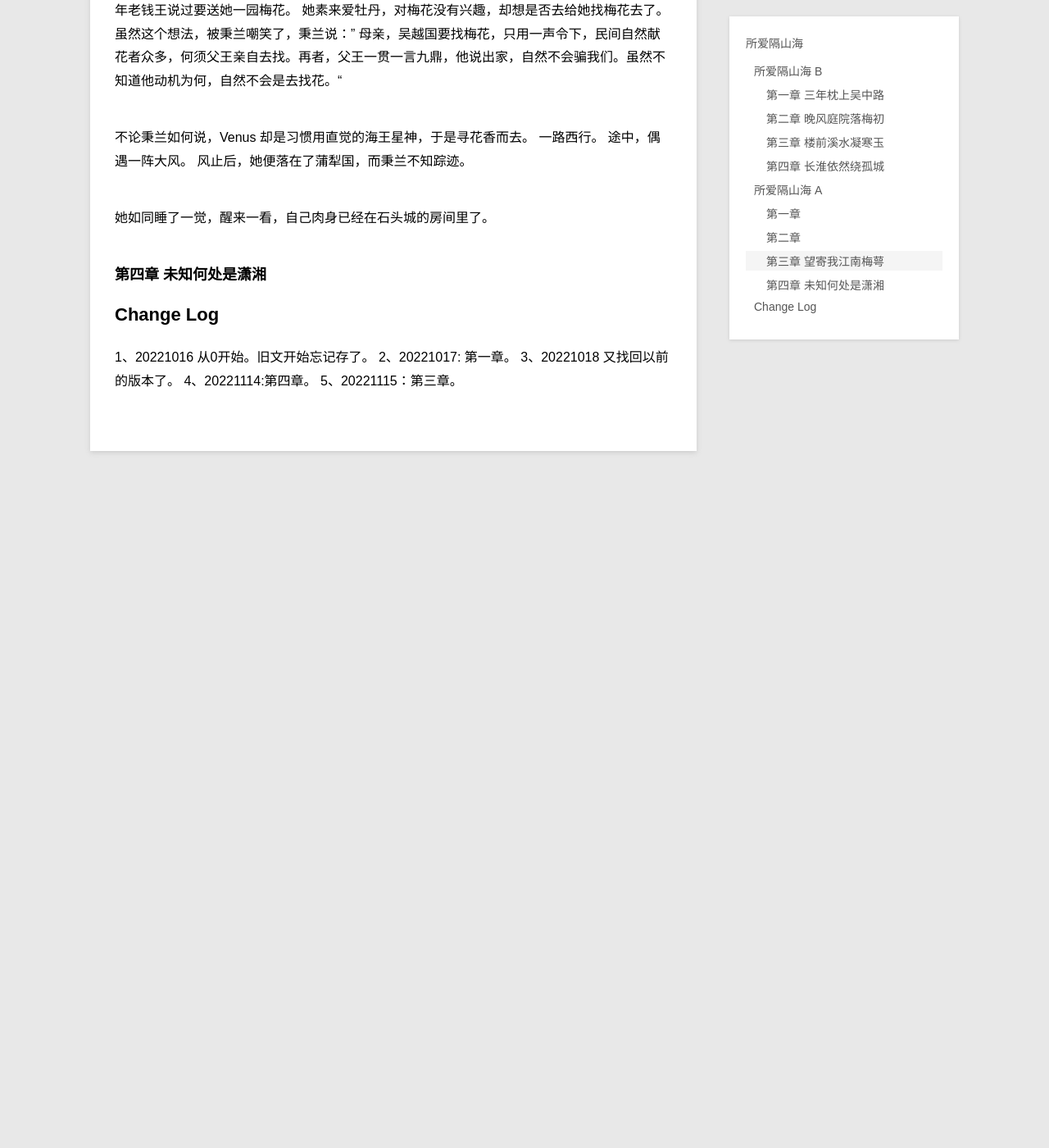
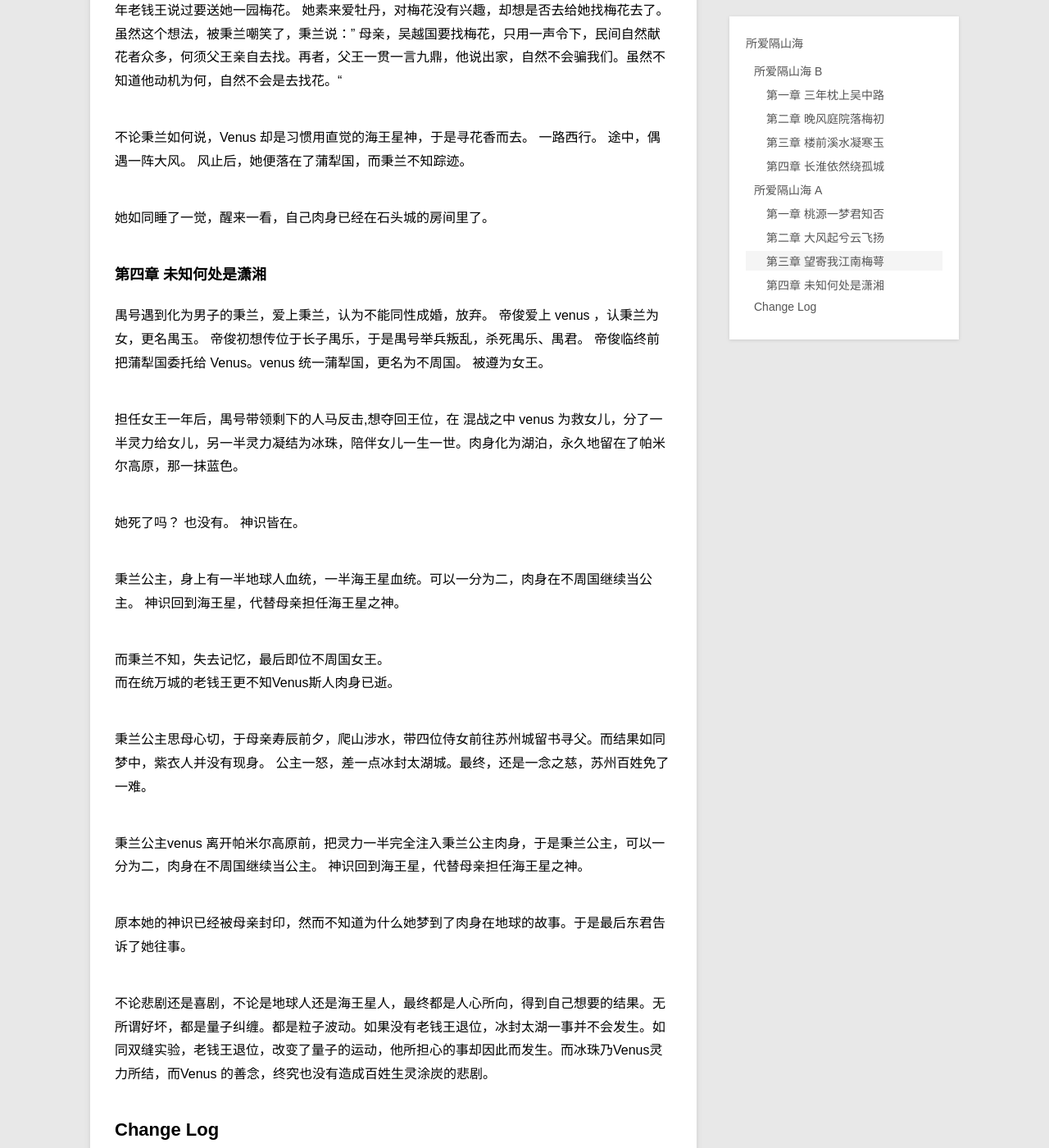
Before and after one commit to violettianjie/violettianjie.github.io, a Jekyll site: the page built from _posts/blog/2022-10-16-loveshanhai.md, in a window 1280 px wide and 1400 px high, scrolled down 9588 px. Shown: the whole window at 82% size. Built offline with Jekyll 4.4.1, drawn with Linux system fonts in a browser that asks for light colours; before the commit the page ends 10218 px from its top, so only the background shows below that; some of the changed text lies outside the part shown.

Commit message:
Update 2022-10-16-loveshanhai.md

```diff
--- a/_posts/blog/2022-10-16-loveshanhai.md
+++ b/_posts/blog/2022-10-16-loveshanhai.md
@@ -144,7 +144,7 @@ start from scratch。
 
 
 
-### 第一章
+### 第一章 桃源一梦君知否
 
 不周山。位于帕米尔高原（彼时还没有这个名字和对高原的认识）。 一年四季，雪山皑皑，美丽如画。山下有国，名蒲犁国。王城名石头城。
 
@@ -166,7 +166,7 @@ start from scratch。
 
 帝俊今年100岁，正是壮年。 三个妻子分别85、82、80岁。也是黑发童颜。
 
-### 第二章
+### 第二章 大风起兮云飞扬
 这个民族名曰帕。帕族的生活非常原始，生殖繁衍于他们是生活中的很重要的一部分。所以每天12小时他们在睡觉，日出而做，日落而息。
 
 三个王子从小也透露出王者气息，带着一群孩子玩耍。 禺乐总是头，禺君会跟着哥哥一起玩。禺号却有些与众不同，经常被女孩子邀请去玩，摘花，编花环，唱歌。 禺号天生一幅好歌喉，在蒲犁国人尽皆知，每每他一张口，四处的飞鸟走兽都会停下来听他唱歌，于是在蒲犁国有个传说，禺号是自然之子。
@@ -230,15 +230,34 @@ start from scratch。
 ### 第四章 未知何处是潇湘
 
 
+禺号遇到化为男子的秉兰，爱上秉兰，认为不能同性成婚，放弃。 帝俊爱上 venus ，认秉兰为女，更名禺玉。 帝俊初想传位于长子禺乐，于是禺号举兵叛乱，杀死禺乐、禺君。
+帝俊临终前把蒲犁国委托给 Venus。venus 统一蒲犁国，更名为不周国。 被遵为女王。
 
+担任女王一年后，禺号带领剩下的人马反击,想夺回王位，在 混战之中 venus 为救女儿，分了一半灵力给女儿，另一半灵力凝结为冰珠，陪伴女儿一生一世。肉身化为湖泊，永久地留在了帕米尔高原，那一抹蓝色。
+
+她死了吗？ 也没有。 神识皆在。
+
+秉兰公主，身上有一半地球人血统，一半海王星血统。可以一分为二，肉身在不周国继续当公主。 神识回到海王星，代替母亲担任海王星之神。
+
+而秉兰不知，失去记忆，最后即位不周国女王。
+而在统万城的老钱王更不知Venus斯人肉身已逝。
+
+秉兰公主思母心切，于母亲寿辰前夕，爬山涉水，带四位侍女前往苏州城留书寻父。而结果如同梦中，紫衣人并没有现身。 公主一怒，差一点冰封太湖城。最终，还是一念之慈，苏州百姓免了一难。
+
+秉兰公主venus 离开帕米尔高原前，把灵力一半完全注入秉兰公主肉身，于是秉兰公主，可以一分为二，肉身在不周国继续当公主。 神识回到海王星，代替母亲担任海王星之神。
+
+原本她的神识已经被母亲封印，然而不知道为什么她梦到了肉身在地球的故事。于是最后东君告诉了她往事。
+
+不论悲剧还是喜剧，不论是地球人还是海王星人，最终都是人心所向，得到自己想要的结果。无所谓好坏，都是量子纠缠。都是粒子波动。如果没有老钱王退位，冰封太湖一事并不会发生。如同双缝实验，老钱王退位，改变了量子的运动，他所担心的事却因此而发生。而冰珠乃Venus灵力所结，而Venus 的善念，终究也没有造成百姓生灵涂炭的悲剧。
 
 
 
 
 
 ## Change Log
-1、20221016 从0开始。旧文开始忘记存了。
-2、20221017: 第一章。
-3、20221018 又找回以前的版本了。
-4、20221114:第四章。
-5、20221115：第三章。
+- 1、20221016 从0开始。旧文开始忘记存了。
+- 2、20221017: 第一章。
+- 3、20221018 又找回以前的版本了。
+- 4、20221114:第四章。
+- 5、20221115：第三章。
+- 6、20221116:第四章。
```
